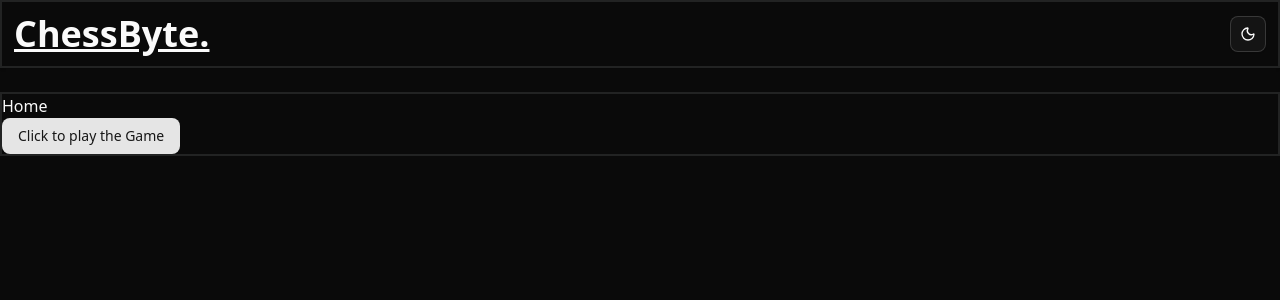
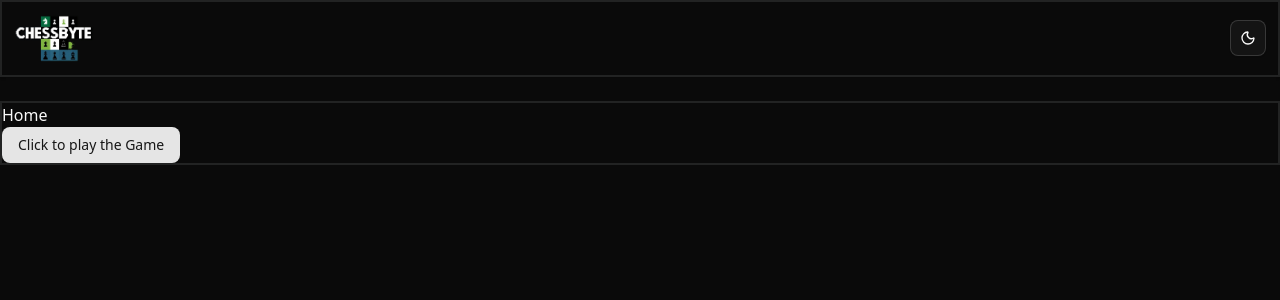
Before and after one commit to itxsoumya/chessbyte, a React (Vite) app in the folder frontend/: page / in a window 1280 px wide. Shown: the top 300 px of the page. Built offline with nearby package versions, Linux system fonts and the light colour scheme.

Commit message:
logo added

```diff
--- a/frontend/src/components/NavBar.tsx
+++ b/frontend/src/components/NavBar.tsx
@@ -1,13 +1,14 @@
 import { useNavigate } from "react-router-dom";
 import { ModeToggle } from "./ModeToggle";
-
+import logo from "../assets/logos/logo2-e.png"
 const NavBar = () => {
   const navigate = useNavigate();
   return (
-    <div className="p-3 bg-zinc-800x  sm:text-4xl text-xl border-2 shadow-lgx bg-zinc-400x not-dark:bg-zinc-50 dark:shadow-blue-300x shadow">
+    <div className="p-3 bg-zinc-800x  sm:text-3xl text-xl border-2 shadow-lgx bg-zinc-400x not-dark:bg-zinc-50 dark:shadow-blue-300x shadow">
       <div className="flex justify-between items-center max-w-7xl mx-auto">
-        <div className="underline cursor-pointer " onClick={() => navigate("/")}>
-          <b>ChessByte.</b>
+        <div className="underlinex cursor-pointer " onClick={() => navigate("/")}>
+          {/* <b>ChessByte.</b> */}
+          <img src={logo} className="w-20" alt="" />
         </div>
         <div className="flex items-center">
           <ModeToggle />
```
Also changed, not shown: frontend/src/assets/logos/logo2-e.png.
